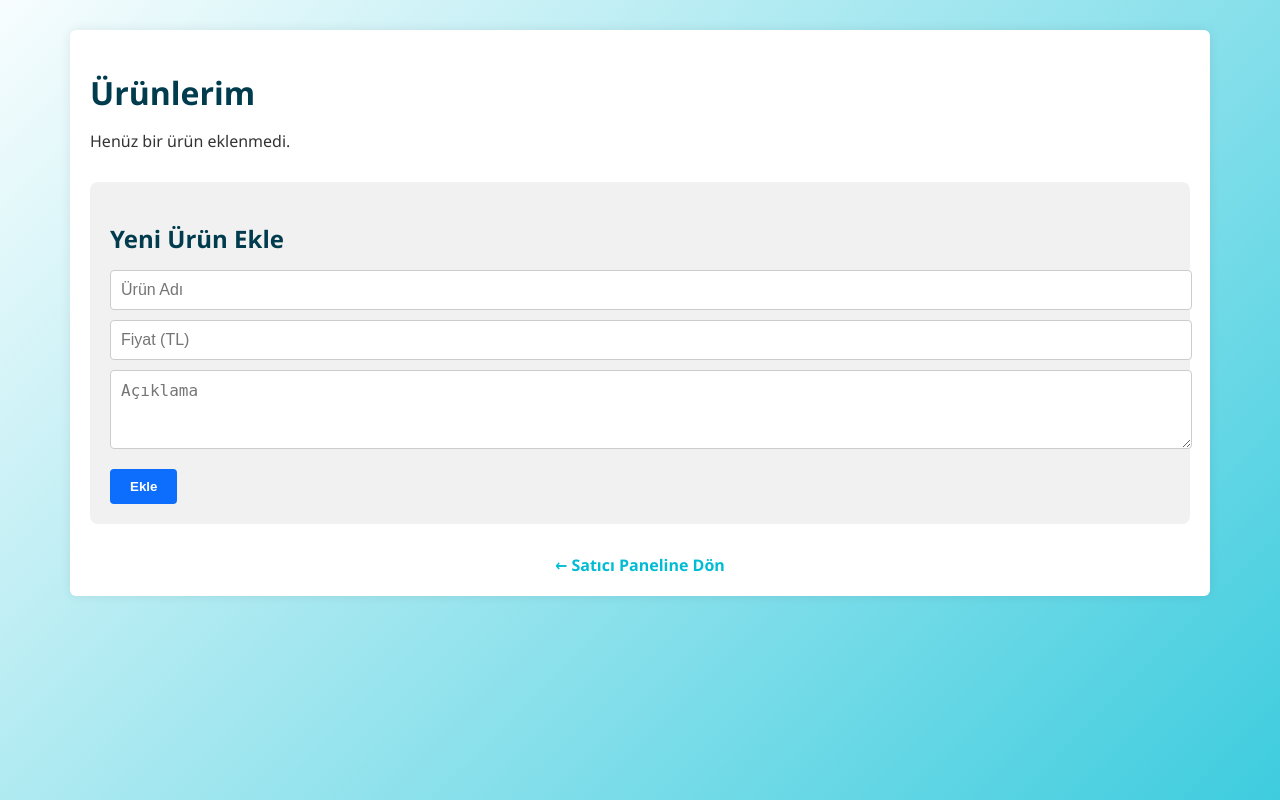
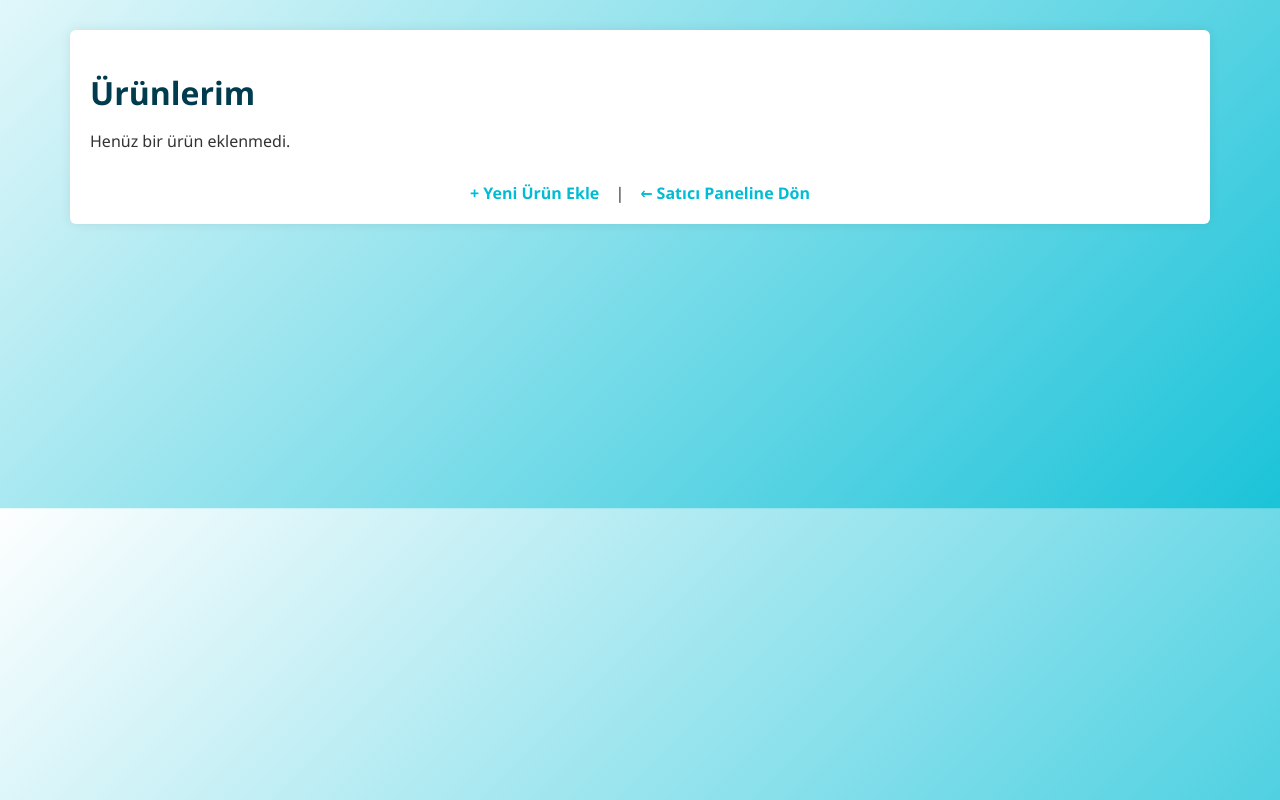
Before and after one commit to Algan65/Sepetinyolu, a Flask app: page /seller/products in a window 1280 px wide. Run offline with Flask 3, Linux system fonts and the light colour scheme; the visitor is signed in with stand-in values (Sample User, id 1).

Commit message:
Update seller_products.html

```diff
--- a/templates/seller_products.html
+++ b/templates/seller_products.html
@@ -11,48 +11,43 @@
             border-collapse: collapse;
             margin-top: 30px;
         }
+
         .product-table th, .product-table td {
             padding: 12px;
             border: 1px solid #ccc;
             text-align: left;
+            vertical-align: middle;
         }
+
         .product-table th {
             background-color: #0d6efd;
             color: white;
         }
+
         .product-table tr:nth-child(even) {
             background-color: #f9f9f9;
         }
+
+        .product-table img {
+            width: 80px;
+            height: 80px;
+            object-fit: cover;
+            border-radius: 6px;
+        }
+
         .actions a {
             margin-right: 10px;
             color: #0d6efd;
             font-weight: bold;
             text-decoration: none;
         }
+
         .actions a:hover {
             text-decoration: underline;
         }
-        .add-form {
+
+        .links {
             margin-top: 30px;
-            background-color: #f1f1f1;
-            padding: 20px;
-            border-radius: 8px;
-        }
-        .add-form input, .add-form textarea {
-            width: 100%;
-            margin-bottom: 10px;
-            padding: 10px;
-            border-radius: 4px;
-            border: 1px solid #ccc;
-        }
-        .add-form button {
-            background-color: #0d6efd;
-            color: white;
-            padding: 10px 20px;
-            border: none;
-            border-radius: 4px;
-            font-weight: bold;
-            cursor: pointer;
         }
     </style>
 </head>
@@ -64,9 +59,10 @@
         <table class="product-table">
             <thead>
                 <tr>
-                    <th>ID</th>
+                    <th>Görsel</th>
                     <th>Ürün Adı</th>
                     <th>Fiyat</th>
+                    <th>Kategori</th>
                     <th>Açıklama</th>
                     <th>İşlemler</th>
                 </tr>
@@ -74,9 +70,16 @@
             <tbody>
                 {% for product in products %}
                 <tr>
-                    <td>{{ product.id }}</td>
+                    <td>
+                        {% if product.image_url %}
+                            <img src="{{ product.image_url }}" alt="{{ product.name }}">
+                        {% else %}
+                            <img src="{{ url_for('static', filename='default-product.png') }}" alt="Görsel Yok">
+                        {% endif %}
+                    </td>
                     <td>{{ product.name }}</td>
                     <td>{{ product.price }} TL</td>
+                    <td>{{ product.category }}</td>
                     <td>{{ product.description }}</td>
                     <td class="actions">
                         <a href="#">Düzenle</a>
@@ -90,17 +93,8 @@
         <p>Henüz bir ürün eklenmedi.</p>
         {% endif %}
 
-        <div class="add-form">
-            <h2>Yeni Ürün Ekle</h2>
-            <form method="POST" action="{{ url_for('seller_products') }}">
-                <input type="text" name="name" placeholder="Ürün Adı" required>
-                <input type="number" name="price" placeholder="Fiyat (TL)" required>
-                <textarea name="description" rows="3" placeholder="Açıklama" required></textarea>
-                <button type="submit">Ekle</button>
-            </form>
-        </div>
-
-        <div class="links" style="margin-top: 30px;">
+        <div class="links">
+            <a href="{{ url_for('seller_add_product') }}">+ Yeni Ürün Ekle</a> |
             <a href="{{ url_for('seller_dashboard') }}">← Satıcı Paneline Dön</a>
         </div>
     </div>
```
